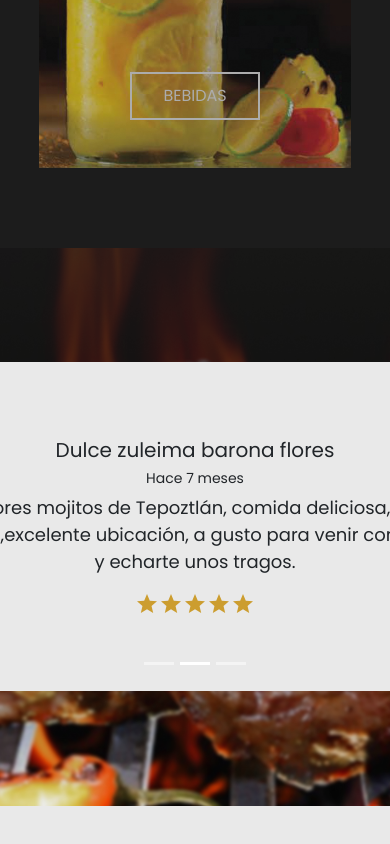
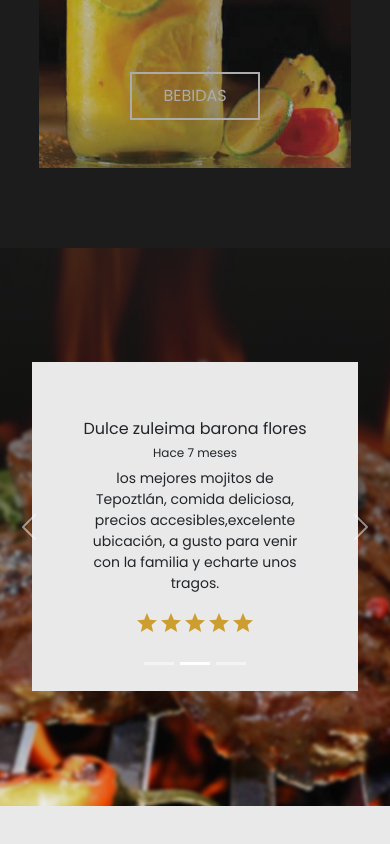
Before and after one commit to maurosanchezmatamoros/the-sound-of-grill, a React (Create React App) app: page / in a window 390 px wide. Shown: the part 3687-4531 px from the top of the page. Built offline with nearby package versions, Linux system fonts and the light colour scheme; the HTML template or start-up script is replaced by a standard one.

Commit message:
Carrousel Responsive

```diff
--- a/src/styles/Carrousel.css
+++ b/src/styles/Carrousel.css
@@ -1,6 +1,6 @@
 .carouselContainer{
     width: 100%;
-    height: 558px;
+    min-height: 558px;
     display: flex;
     justify-content: center;
     align-items: center;
@@ -11,7 +11,7 @@
 }
 
 .carouselCommentContainer{
-    width: 688px;
+    max-width: 688px;
     height: 329px;
     background-color: #E9E9E9;
     display: flex;
@@ -34,3 +34,18 @@
     padding: 0 48px;
     text-align: center;
 }
+
+@media screen and (max-width: 840px){
+    .carousel{
+        padding: 0 2rem;
+    }
+    .carouselCommentContainer h4{
+        font-size: 16px;
+    }
+    .carouselCommentContainer h6{
+        font-size: 12px;
+    }
+    .carouselCommentContainer p{
+        font-size: 14px;
+    }
+}
```
